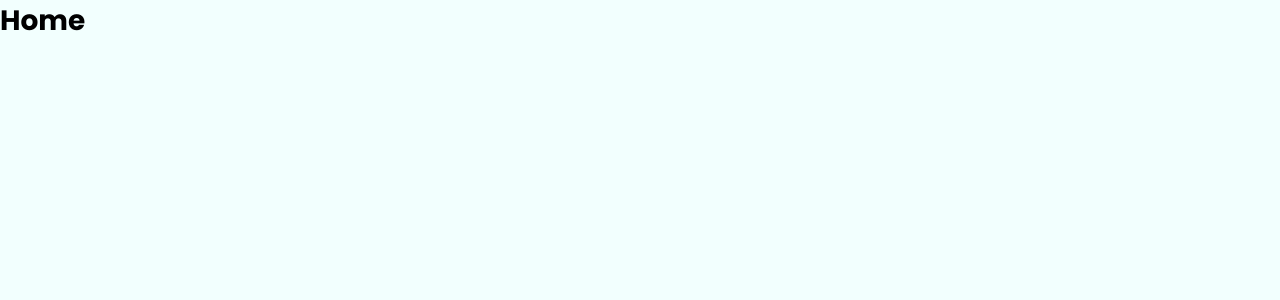
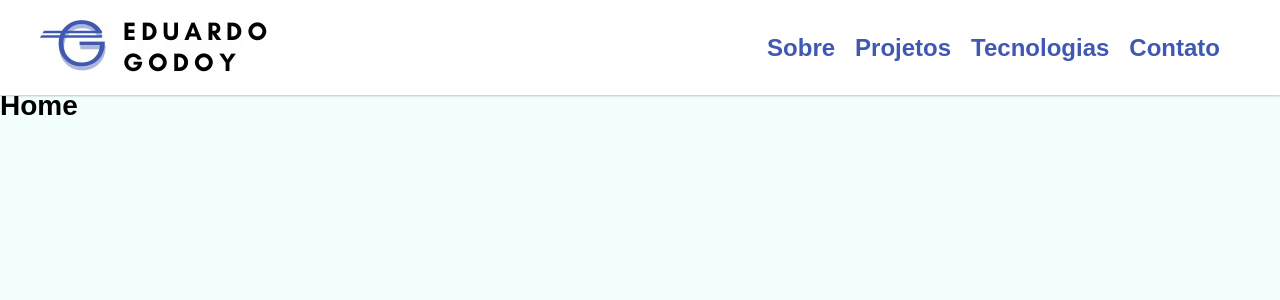
Before and after one commit to maxtrodaro/new-portfolio, a React (Create React App) app: page / in a window 1280 px wide. Shown: the top 300 px of the page. Built offline with nearby package versions, Linux system fonts and the light colour scheme.

Commit message:
Feature: Start Header Style

```diff
--- /dev/null
+++ b/src/components/Header/index.tsx
@@ -0,0 +1,44 @@
+import React, { memo } from 'react';
+import { Link } from 'react-router-dom';
+
+import logoImg from '../../assets/logo.png';
+import { Container, Logo, Menu, MenuMobile } from './styles';
+
+const Header: React.FC = () => {
+	return (
+		<Container>
+			<header>
+				<Logo>
+					<Link to="/">
+						<img src={logoImg} alt="Logo Eduardo Godoy" />
+					</Link>
+				</Logo>
+				<Menu>
+					<ul className="e-header__right__list">
+						<li className="e-header__right__list__item">
+							<h2 className="e-header__right__list__item__title">Sobre</h2>
+						</li>
+						<li className="e-header__right__list__item">
+							<h2 className="e-header__right__list__item__title">Projetos</h2>
+						</li>
+						<li className="e-header__right__list__item">
+							<h2 className="e-header__right__list__item__title">
+								Tecnologias
+							</h2>
+						</li>
+						<li className="e-header__right__list__item">
+							<h2 className="e-header__right__list__item__title">Contato</h2>
+						</li>
+					</ul>
+				</Menu>
+				<MenuMobile>
+					<span></span>
+					<span></span>
+					<span></span>
+				</MenuMobile>
+			</header>
+		</Container>
+	);
+};
+
+export default memo(Header);
--- /dev/null
+++ b/src/components/Header/styles.ts
@@ -0,0 +1,98 @@
+import styled from 'styled-components';
+
+export const Container = styled.section`
+	background: var(--white);
+	box-shadow: 0 1px 2px rgba(0, 0, 0, 0.23);
+	padding: 20px 0;
+	position: fixed;
+	top: 0;
+	width: 100%;
+	z-index: 1;
+	header {
+		align-items: center;
+		display: flex;
+		justify-content: space-between;
+		margin: 0 auto;
+		max-width: 1200px;
+
+		@media (max-width: 767px) {
+			justify-content: center;
+		}
+	}
+`;
+
+export const Logo = styled.section`
+	img {
+		height: auto;
+		width: 100%;
+	}
+`;
+
+export const Menu = styled.section`
+	@media (max-width: 767px) {
+		width: 100%;
+		position: absolute;
+		background: #303030;
+		top: 70px;
+		left: 0;
+		transform: translateY(-150%);
+		transition: all ease-in-out 0.5s;
+	}
+	ul {
+		align-items: center;
+		display: flex;
+		justify-content: space-between;
+
+		@media (max-width: 767px) {
+			width: 100%;
+			float: none;
+			flex-wrap: wrap;
+		}
+
+		li {
+			margin-right: 20px;
+			position: relative;
+
+			@media (max-width: 767px) {
+				width: 100%;
+				flex-wrap: wrap;
+				margin: 0;
+				padding: 20px;
+			}
+
+			h2 {
+				color: var(--primary-color);
+				cursor: pointer;
+				font-size: 24px;
+
+				@media (max-width: 767px) {
+					font-size: 18px;
+				}
+			}
+		}
+	}
+`;
+
+export const MenuMobile = styled.section`
+	display: none;
+	left: 20px;
+	padding: 10px 5px;
+	position: absolute;
+	top: 30px;
+
+	@media (max-width: 767px) {
+		display: block;
+	}
+
+	span {
+		background: var(--primary-color);
+		display: block;
+		height: 2px;
+		position: relative;
+		width: 25px;
+
+		&:not(:last-child) {
+			margin-bottom: 5px;
+		}
+	}
+`;
--- a/src/pages/Home/index.tsx
+++ b/src/pages/Home/index.tsx
@@ -1,7 +1,16 @@
 import React, { memo } from 'react';
 
+import Header from '../../components/Header';
+
+import { Container } from './styles';
+
 const Home: React.FC = () => {
-	return <h1>Home</h1>;
+	return (
+		<Container>
+			<Header></Header>
+			<h1>Home</h1>
+		</Container>
+	);
 };
 
 export default memo(Home);
--- a/src/pages/Home/styles.ts
+++ b/src/pages/Home/styles.ts
@@ -1,11 +1,8 @@
-import styled from "styled-components";
+import styled from 'styled-components';
 
-export const Notfound = styled.section`
-  h1 {
-    display: flex;
-    justify-content: center;
-    align-items: center;
-    height: 100vh;
-    font-size: 100px;
-  }
+export const Container = styled.main`
+	margin: 0 auto;
+	position: relative;
+	width: 100%;
+	padding-top: 90px;
 `;
```
Also changed, not shown: src/assets/logo.png (added).
